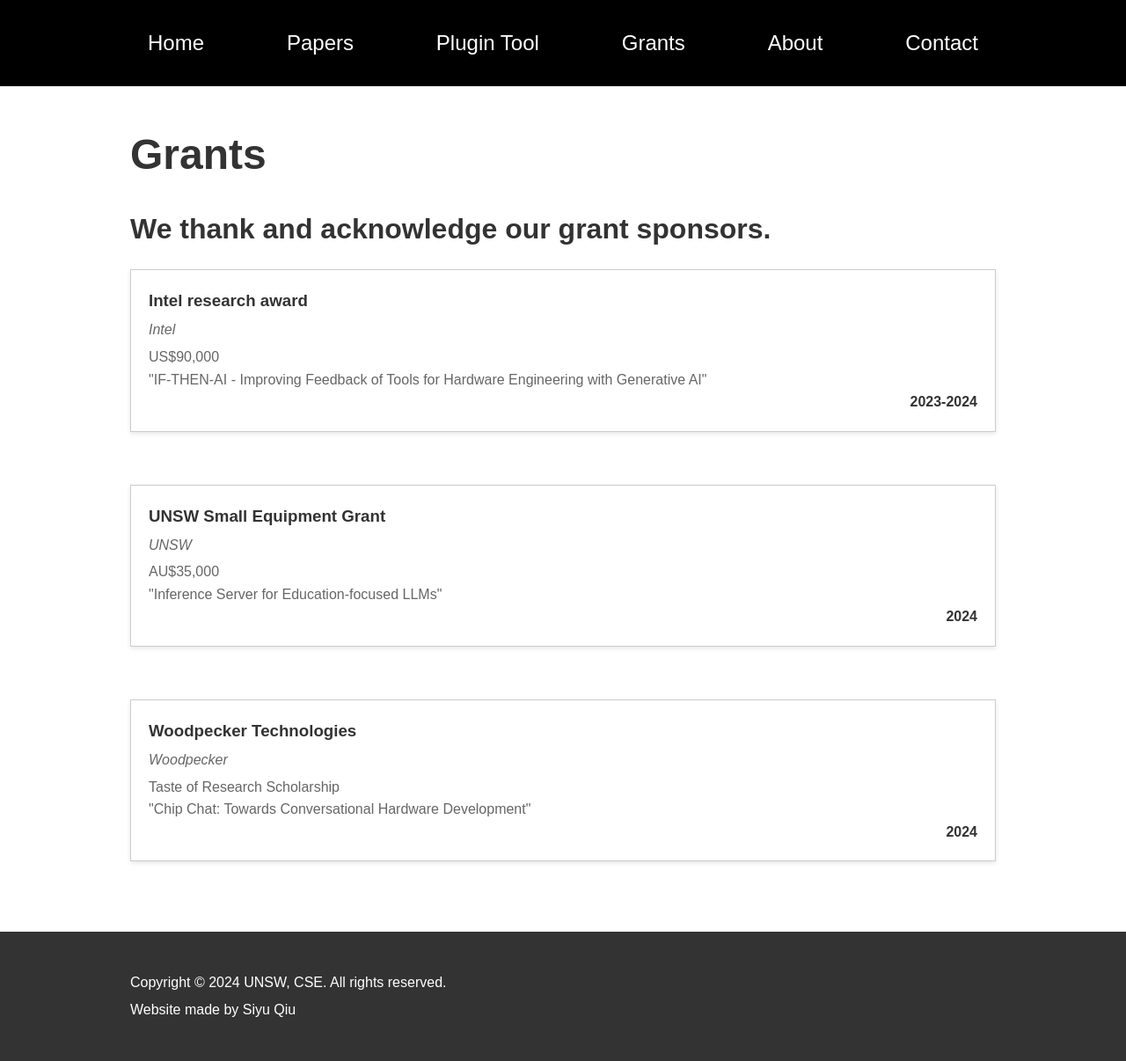
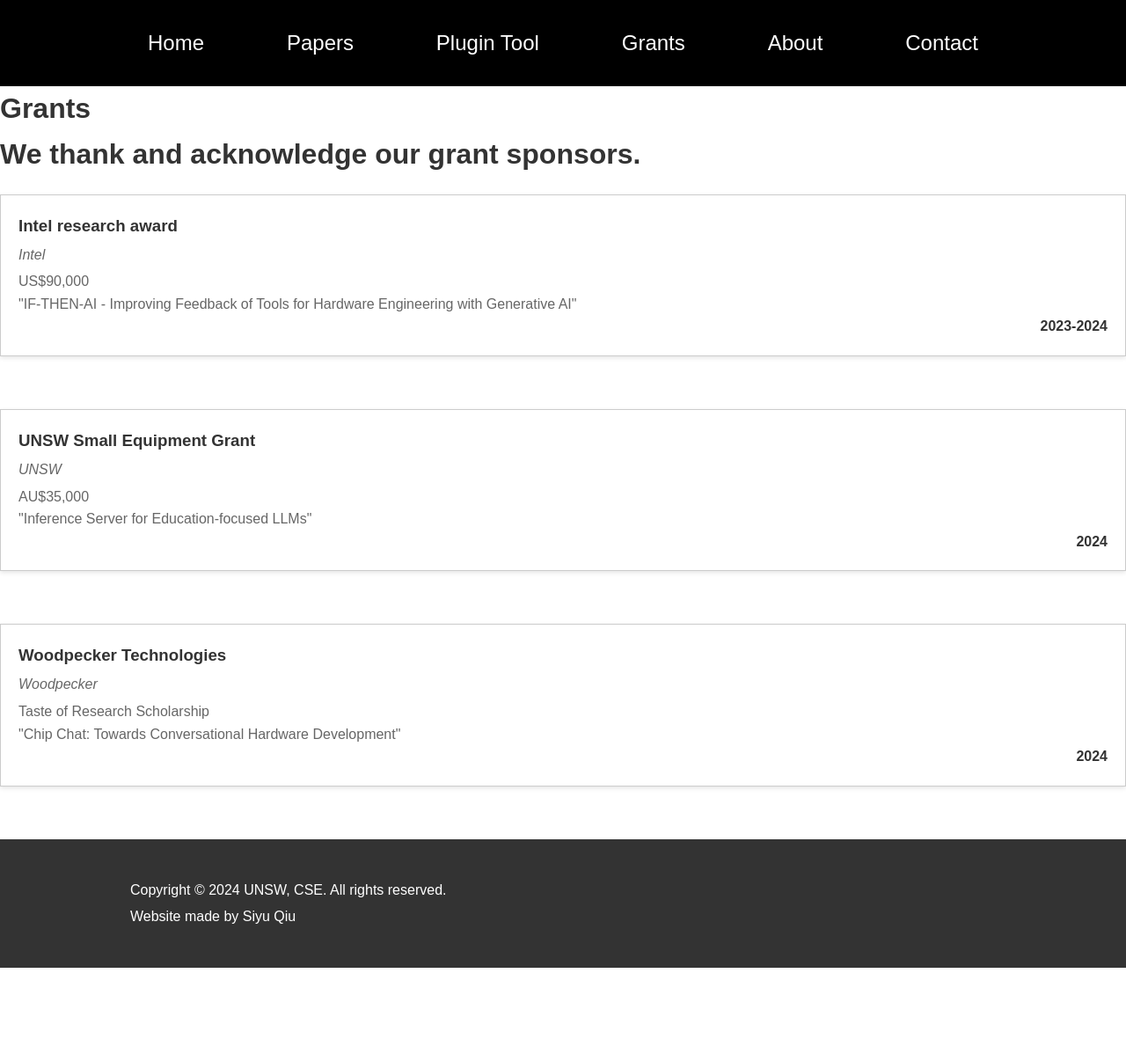
Before and after one commit to llm4hw/llm4hw.github.io, a Jekyll site: the page built from grants.md, in a window 1280 px wide. Shown: the whole page at 88% size. Built offline with Jekyll 4.4.1, drawn with Linux system fonts in a browser that asks for light colours; after the commit the page ends 1100 px from its top, so only the background shows below that.

Commit message:
Update others.html

```diff
--- a/_layouts/others.html
+++ b/_layouts/others.html
@@ -22,8 +22,9 @@
             </nav>
         </div>
     </header>
-    <div class="container">
-        <h1 class="main-title">{{ page.title }}</h1>
+
+    <div class="centered-container">
+        <h1 class="centered-title">{{ page.title }}</h1>
         {{ content }}
     </div>
     <footer>
```
